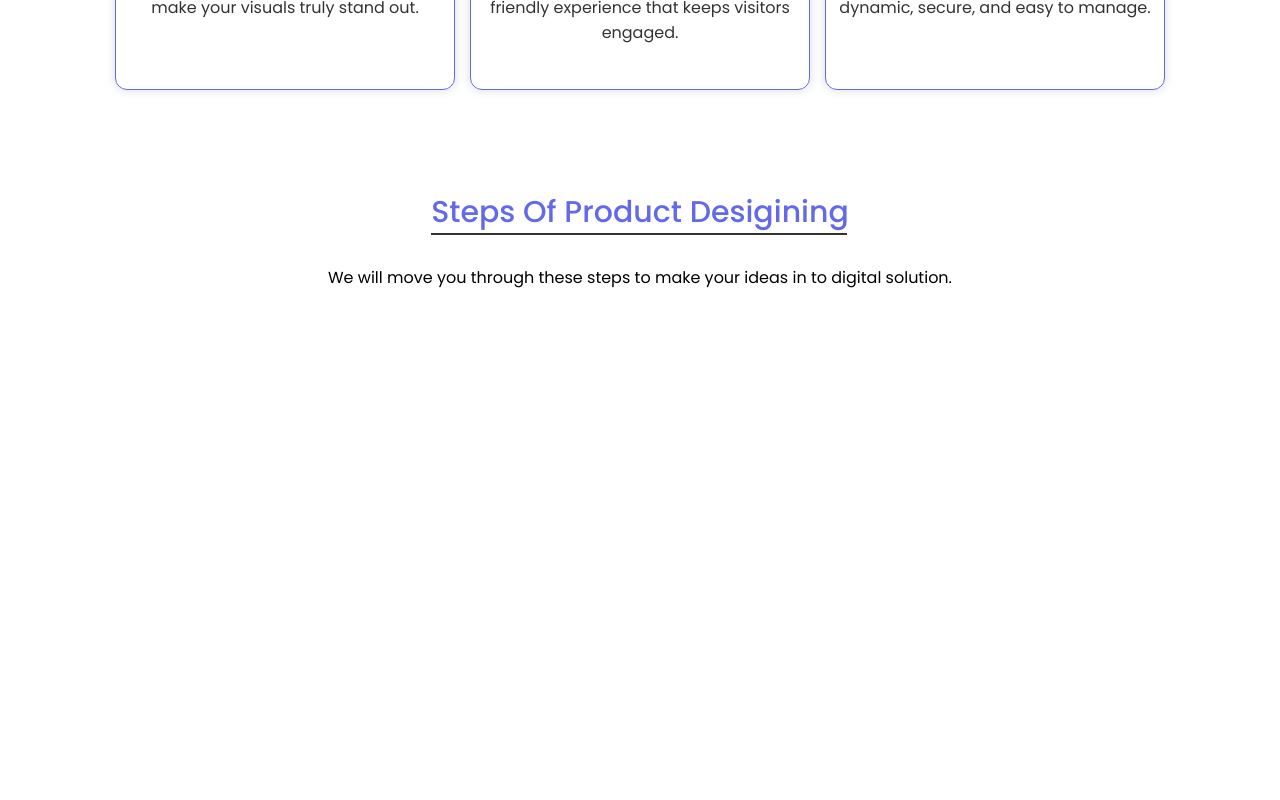
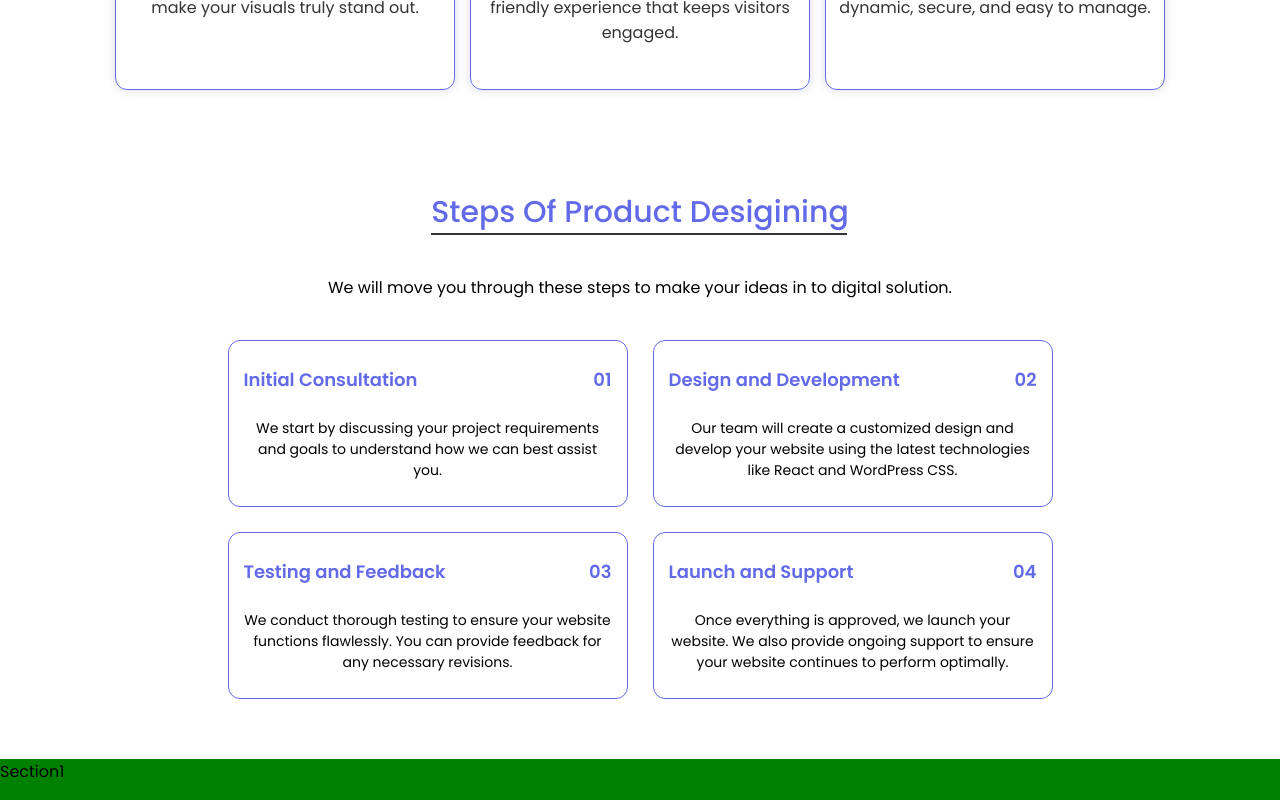
Before and after one commit to muhammad-jasim-m/EDev-Alliance, a React (Create React App) app: page / in a window 1280 px wide. Shown: the part 2380-3180 px from the top of the page. Built offline with nearby package versions, Linux system fonts and the light colour scheme.

Commit message:
section one

```diff
--- a/src/components/section04/Steps.jsx
+++ b/src/components/section04/Steps.jsx
@@ -20,8 +20,51 @@ We will move you through these steps to make your ideas in to digital solution.
 <div className="stepsdivmain">
 
 <div className="carddivmain">
+    <div className="topmain">
+      <div>Initial Consultation</div>
+      <div>01</div>
+    </div>
 
+<div className="decraptionstcad" style={{color :darkMode ?"white":""}}>
+We start by discussing your project requirements and goals to understand how we can best assist you.
 </div>
+</div>
+
+<div className="carddivmain">
+    <div className="topmain">
+      <div>Design and Development</div>
+      <div>02</div>
+    </div>
+
+<div className="decraptionstcad" style={{color :darkMode ?"white":""}}>
+Our team will create a customized design and develop your website using the latest technologies like React and WordPress CSS.
+</div>
+</div>
+
+
+<div className="carddivmain">
+    <div className="topmain">
+      <div>Testing and Feedback</div>
+      <div>03</div>
+    </div>
+
+<div className="decraptionstcad" style={{color :darkMode ?"white":""}}>
+We conduct thorough testing to ensure your website functions flawlessly. You can provide feedback for any necessary revisions.
+</div>
+</div>
+
+
+<div className="carddivmain">
+    <div className="topmain">
+      <div>Launch and Support</div>
+      <div>04</div>
+    </div>
+
+<div className="decraptionstcad" style={{color :darkMode ?"white":""}}>
+Once everything is approved, we launch your website. We also provide ongoing support to ensure your website continues to perform optimally.
+</div>
+</div>
+
 
 </div>
 
--- a/src/components/section04/steps.css
+++ b/src/components/section04/steps.css
@@ -1,11 +1,11 @@
 .stepsmaindiv{
-    height: 100vh;
+    /* height: 100vh; */
     width: 100%;
     padding-block: 60px;
     padding-inline: 100px;
     display: flex;
     flex-direction: column;
-    gap: 30px;
+    gap: 40px;
     align-items: center;
 }
 .stepheading{
@@ -31,14 +31,46 @@ text-align: center;
 }
 
 .stepsdivmain{
+display: flex;
+flex-wrap: wrap;
+justify-content: center;
+align-items: center;
+gap: 25px;
+width: 100%;
 
 }
 
 .carddivmain{
-
+    display: flex;
+    border: 1px solid #636ae8;
+    flex-direction: column;
+    gap: 25px;
+    padding: 25px 15px;
+    width: 400px;
+    border-radius: 12px;
+}
+.carddivmain:hover{
+background-color: #636ae8;
+transition: 1s;
+transform: translateY(-10px);
+}
+.carddivmain:hover .topmain{
+    color: #333;
 }
 
-
+.topmain{
+display: flex;
+justify-content: space-between;
+align-items: center;
+font-size: 18px;
+font-weight: 600;
+color: #333;
+color: #636ae8;
+}
+.decraptionstcad{
+text-align: center;
+font-size: 14px;
+}
 
 @media(max-width:1024px){
     .stepsmaindiv{
@@ -66,3 +98,10 @@ text-align: center;
 width: 320px;
     }
 }
+
+
+@media(max-width:330px){
+    .stepheading::before{
+        display: none;
+            }
+}
```
